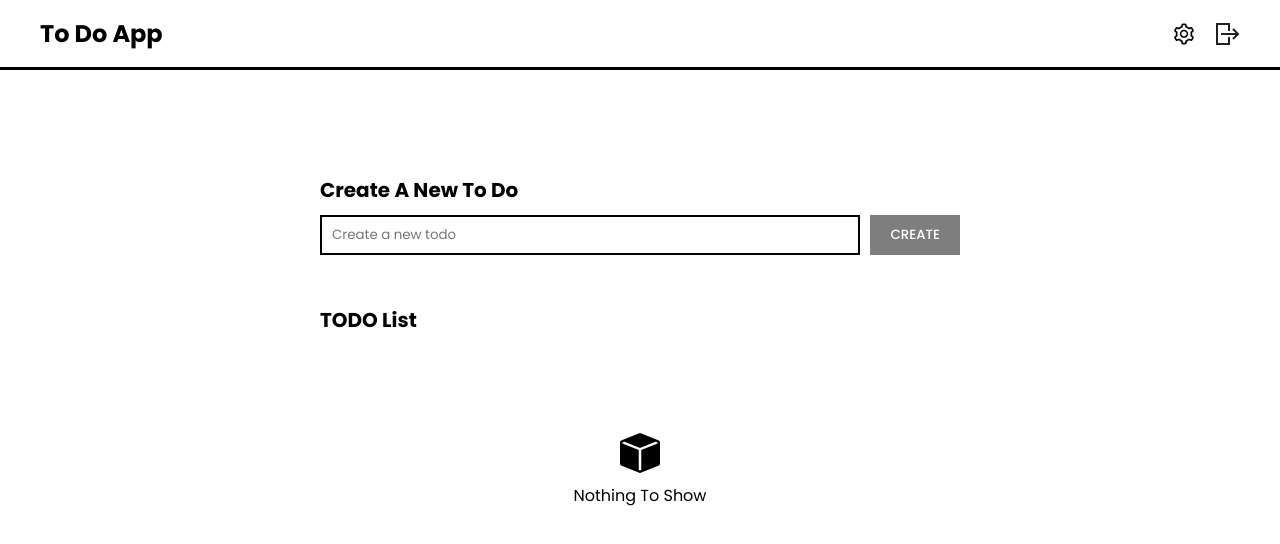
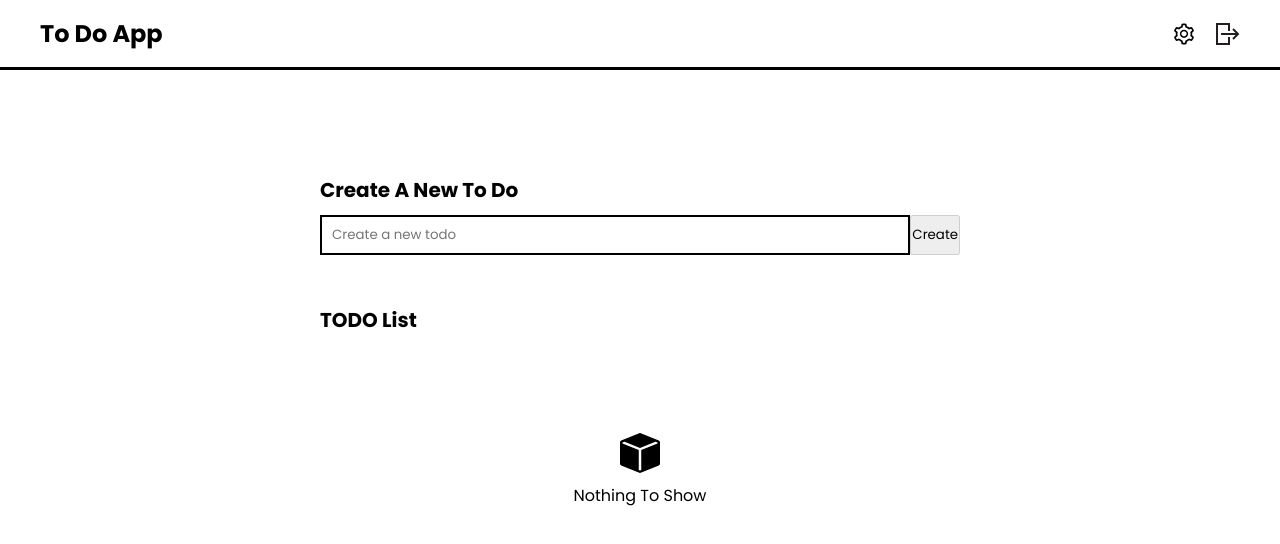
Before and after one commit to abdulrahmancodes/react-to-do-app, a React (Vite) app: page / in a window 1280 px wide. Shown: the top 544 px of the page. Built offline with nearby package versions, Linux system fonts and the light colour scheme; sample sign-in values are in the browser's storage; a web font is replaced by a local one.

Commit message:
update styles

```diff
--- a/src/assets/scss/_createTask.scss
+++ b/src/assets/scss/_createTask.scss
@@ -16,25 +16,24 @@
       width: 100%;
       height: 40px;
       border: 2px solid var(--color-black);
-      margin-right: 10px;
       padding: 0px 10px;
       outline: none;
     }
 
-    button {
+    .create-task-btn {
       cursor: pointer;
       font-weight: 500;
+      width: 0;
       height: 40px;
-      padding: 0 20px;
       background-color: var(--color-black);
       color: var(--color-white);
       text-transform: uppercase;
       border: none;
       transition: all 0.3s ease-in-out;
 
-      &:disabled {
-        opacity: 0.5;
-        cursor: not-allowed;
+      &--visible {
+        width: 90px;
+        margin-left: 10px;
       }
     }
   }
--- a/src/assets/scss/_tasksList.scss
+++ b/src/assets/scss/_tasksList.scss
@@ -31,6 +31,10 @@
       border: none;
       width: 100%;
       font-size: 16px;
+    }
+
+    &--empty {
+      border-color: red;
     }
 
     &__name {
```
